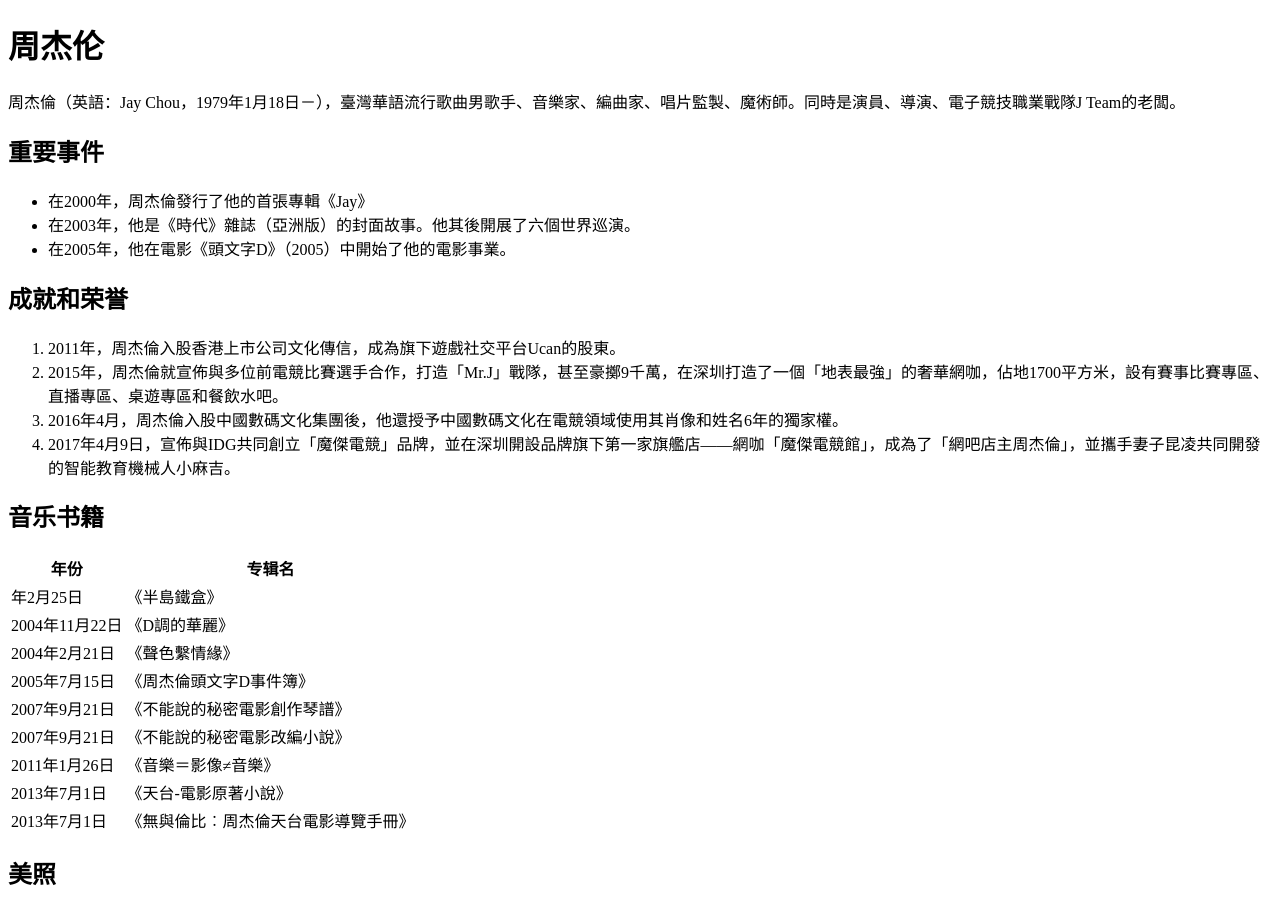
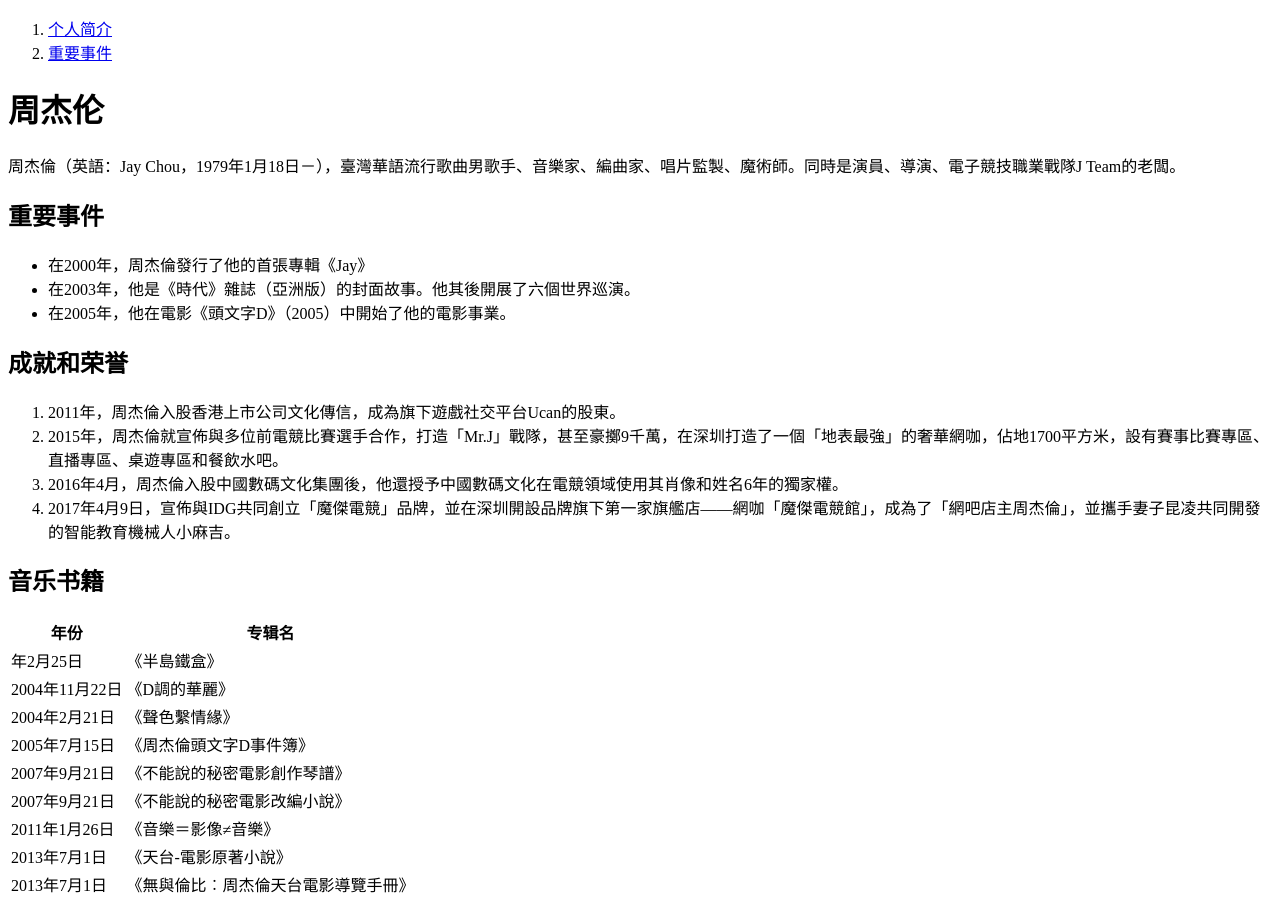
Before and after one commit to wangyuanyuan7890/FirstHtmlPrac, a plain HTML site: page index.html in a window 1280 px wide. Shown: the top 902 px of the page. Drawn offline with Linux system fonts and the light colour scheme.

Commit message:
second version html practice

```diff
--- a/index.html
+++ b/index.html
@@ -8,13 +8,21 @@
     <style>img{max-width: 100%;}</style>
 </head>
 <body>
-    <h1>
+
+<nav>
+    <ol>
+        <li><a href="#jay">个人简介</a></li>
+        <li><a href="#events">重要事件</a></li>
+    </ol>
+</nav>
+
+    <h1 id="jay">
         周杰伦
     </h1>
     <p>
         周杰倫（英語：Jay Chou，1979年1月18日－），臺灣華語流行歌曲男歌手、音樂家、編曲家、唱片監製、魔術師。同時是演員、導演、電子競技職業戰隊J Team的老闆。
     </p>
-    <h2>
+    <h2 id="events">
         重要事件
     </h2>
 
```
